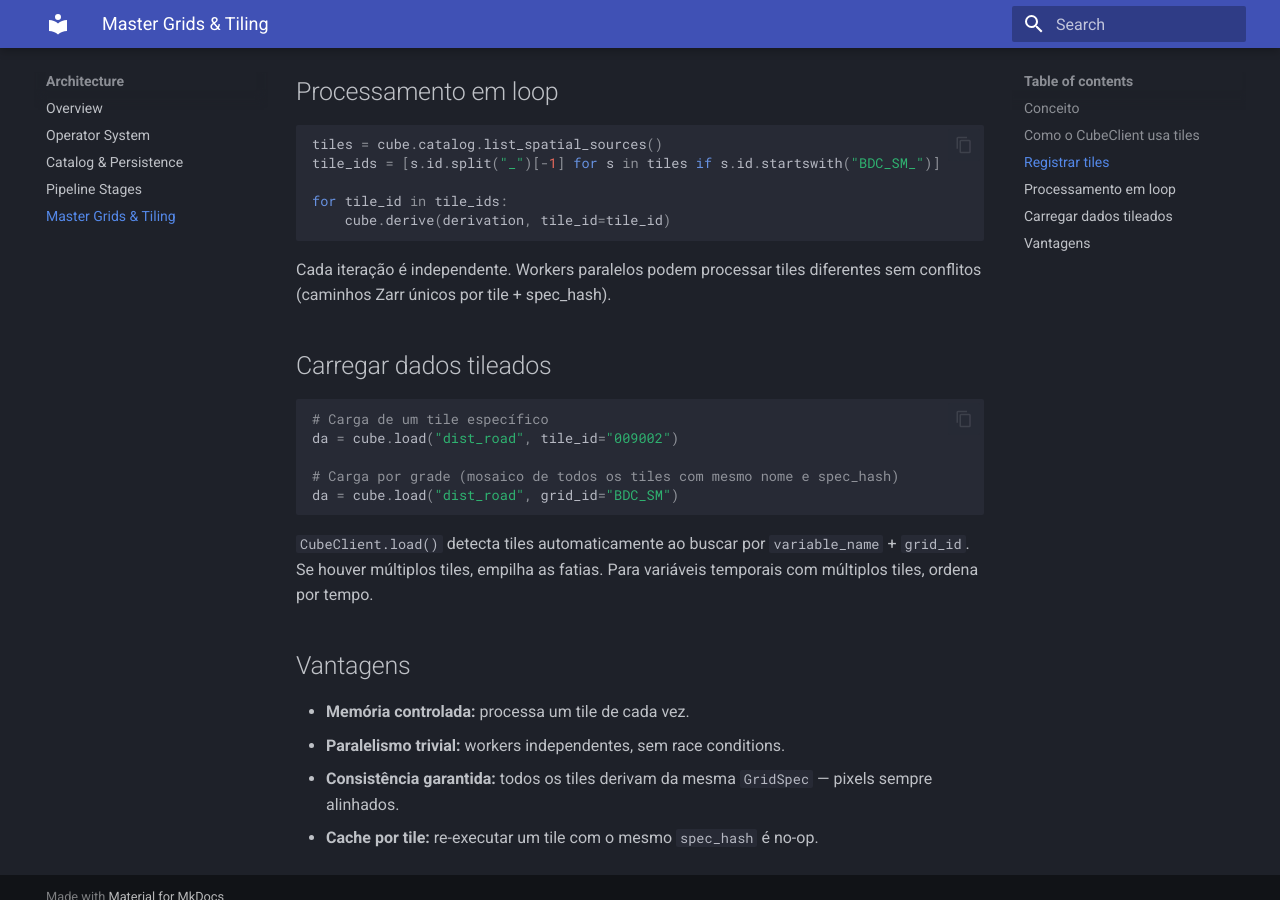
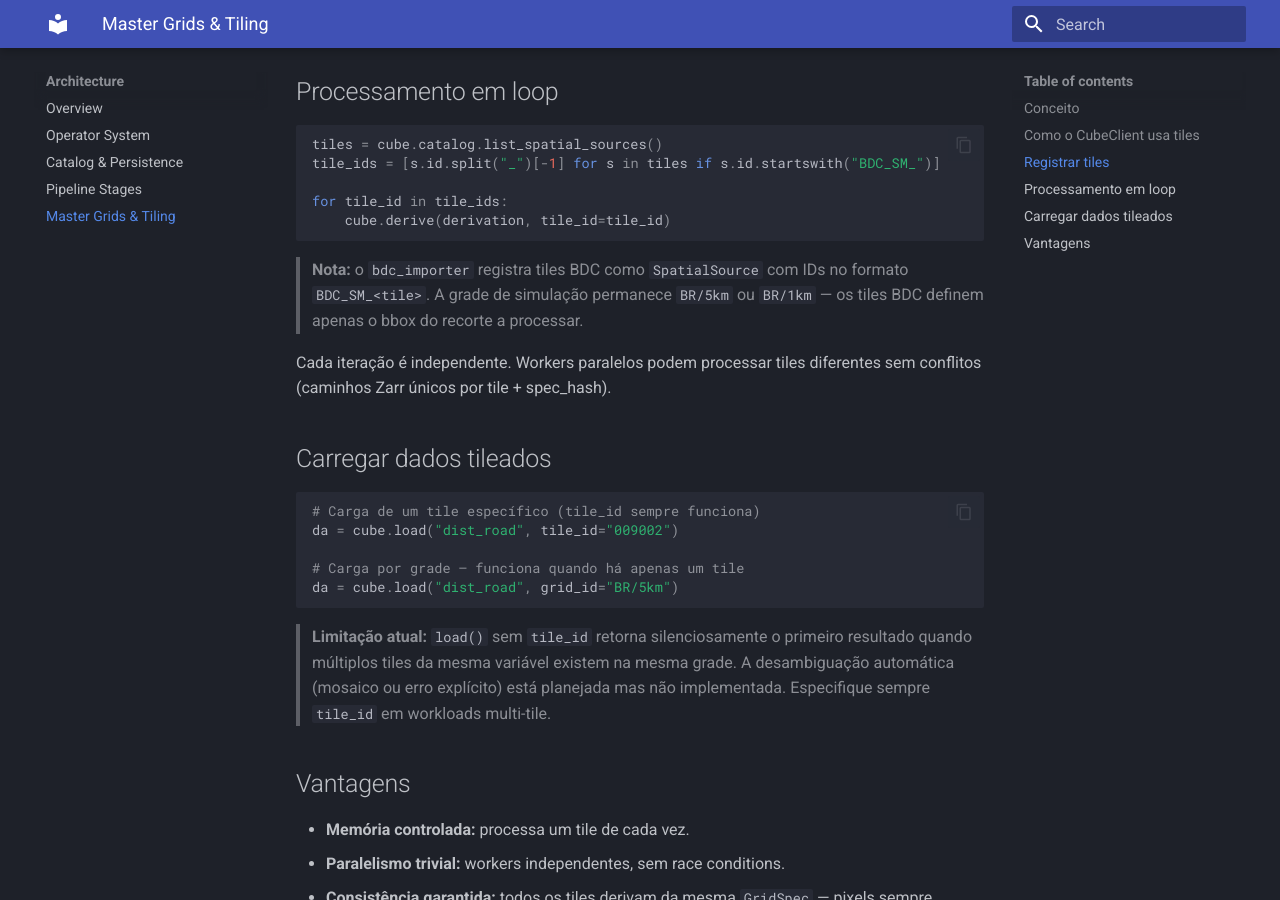
Before and after one commit to dissmodel/disscube, an MkDocs documentation site: the page built from docs/architecture/tiling.md, in a window 1280 px wide and 900 px high, scrolled down 1199 px. Built offline with MkDocs 1.6.1 and Material for MkDocs 9.7.7, drawn with Linux system fonts in a browser that asks for light colours; some of the changed text lies outside the part shown.

Commit message:
Honest-scoping fixes for JOSS review (audit item 6)
test_bdc_master_grids.py:
- Fix setUp to use tempfile.mkdtemp() instead of relative paths, eliminating
  the fragile in-tree db creation that caused intermittent failures
- Update test_importer_creates_3_grids (split into two): now asserts BR/5km
  and BR/1km grids (what register_simulation_grids() actually creates) and
  6 BDC tile sources (2 tiles × 3 levels), matching current code
- Keep test_derive_uses_tile_id as-is (it passes and covers real behavior)
- Split test_load_with_tile_id: keep the passing half (explicit tile_id
  filtering works) as test_load_with_explicit_tile_id_filters_correctly;
  mark the unimplemented disambiguation half as @unittest.expectedFailure
  with a clear docstring documenting the planned feature

docs/architecture/tiling.md:
- Fix mermaid diagram: BDC/100m (non-existent) → BR/5km (actual grid)
- Add clarifying note distinguishing BDC tile sources from simulation grids
- Add limitation callout on load() multi-tile ambiguity

README.md:
- Add "Limitações conhecidas" section documenting six intentional scope
  boundaries: in-memory single-tile design, rasterized vector aggregation,
  load() tile disambiguation, SpatialRelation not used in pipeline,
  purity_threshold reserved, no STAC integration

Co-Authored-By: Claude Sonnet 4.6 <noreply@anthropic.com>

````diff
--- a/docs/architecture/tiling.md
+++ b/docs/architecture/tiling.md
@@ -8,11 +8,11 @@ Uma **Master Grid** define a resolução e o CRS para todo o país. **Tiles** s
 
 ```mermaid
 graph TD
-    MG[Master Grid: BDC/100m] --> T1[Tile 001]
+    MG[Master Grid: BR/5km] --> T1[Tile 001]
     MG --> T2[Tile 002]
     MG --> TN[Tile N…]
-    T1 --> Z1[zarr: .../001/{hash}/var.zarr]
-    T2 --> Z2[zarr: .../002/{hash}/var.zarr]
+    T1 --> Z1[zarr: .../BR_5km/001/{hash}/var.zarr]
+    T2 --> Z2[zarr: .../BR_5km/002/{hash}/var.zarr]
 ```
 
 ## Como o CubeClient usa tiles
@@ -57,19 +57,26 @@ for tile_id in tile_ids:
     cube.derive(derivation, tile_id=tile_id)
 ```
 
+> **Nota:** o `bdc_importer` registra tiles BDC como `SpatialSource` com IDs no formato
+> `BDC_SM_<tile>`. A grade de simulação permanece `BR/5km` ou `BR/1km` — os tiles BDC
+> definem apenas o bbox do recorte a processar.
+
 Cada iteração é independente. Workers paralelos podem processar tiles diferentes sem conflitos (caminhos Zarr únicos por tile + spec_hash).
 
 ## Carregar dados tileados
 
 ```python
-# Carga de um tile específico
+# Carga de um tile específico (tile_id sempre funciona)
 da = cube.load("dist_road", tile_id="009002")
 
-# Carga por grade (mosaico de todos os tiles com mesmo nome e spec_hash)
-da = cube.load("dist_road", grid_id="BDC_SM")
+# Carga por grade — funciona quando há apenas um tile
+da = cube.load("dist_road", grid_id="BR/5km")
 ```
 
-`CubeClient.load()` detecta tiles automaticamente ao buscar por `variable_name` + `grid_id`. Se houver múltiplos tiles, empilha as fatias. Para variáveis temporais com múltiplos tiles, ordena por tempo.
+> **Limitação atual:** `load()` sem `tile_id` retorna silenciosamente o primeiro resultado
+> quando múltiplos tiles da mesma variável existem na mesma grade. A desambiguação
+> automática (mosaico ou erro explícito) está planejada mas não implementada.
+> Especifique sempre `tile_id` em workloads multi-tile.
 
 ## Vantagens
 
````
Also changed, not shown: README.md (+22 -0 lines), 1 other file.
